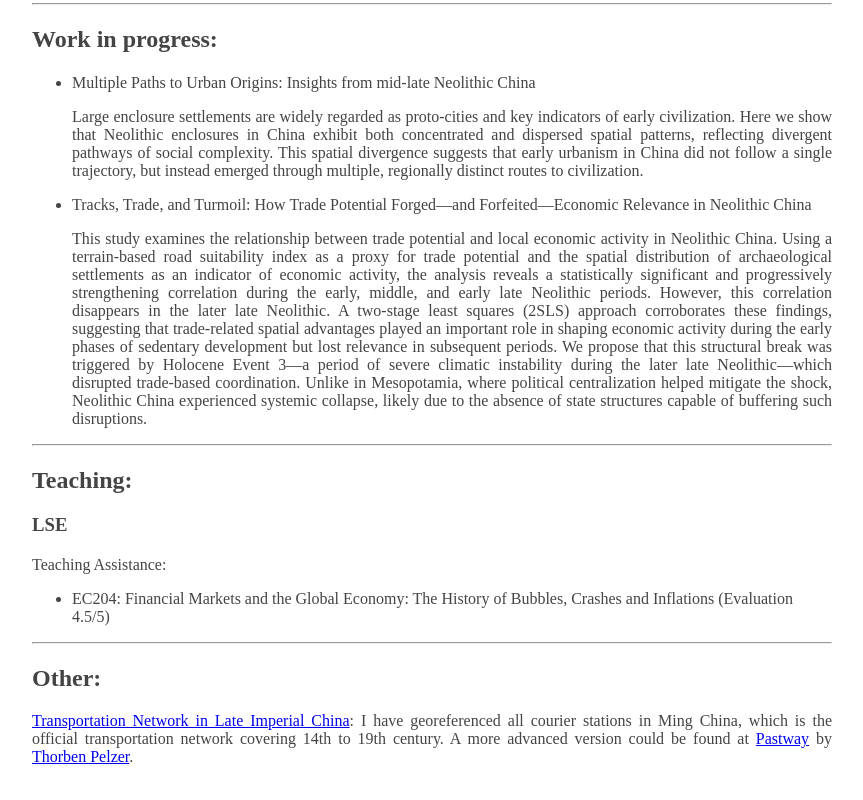
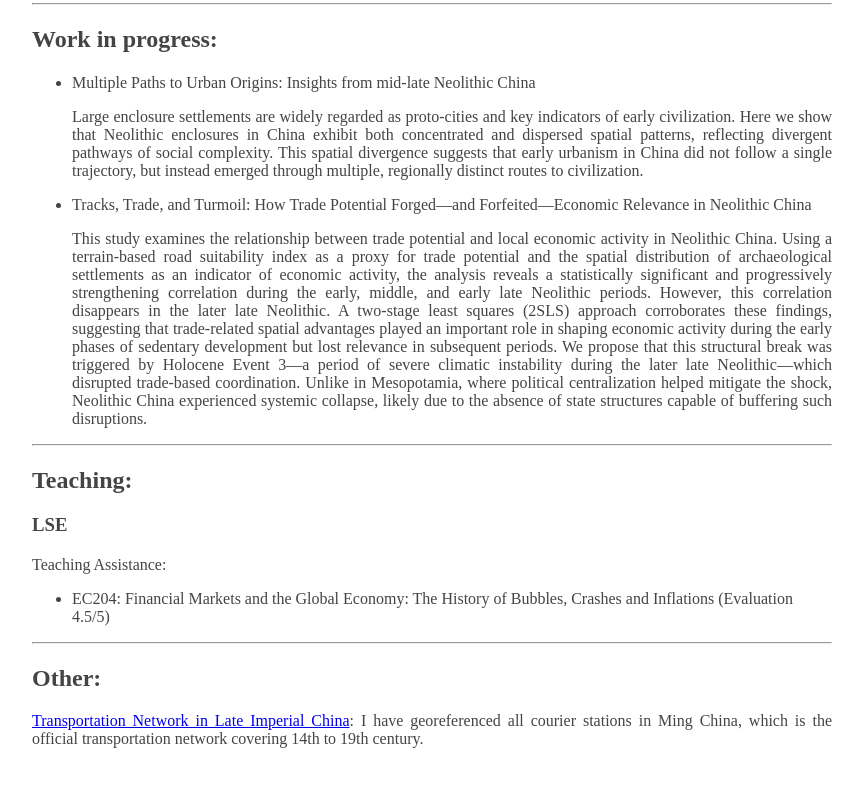
Before and after one commit to ruoranc/website, a plain HTML site: page index.html in a window 1280 px wide. Shown: the part 1120-1920 px from the top of the page, without its empty margins (208-1071 px from the left). Drawn offline with Linux system fonts and the light colour scheme.

Commit message:
Update index.html

```diff
--- a/index.html
+++ b/index.html
@@ -93,9 +93,6 @@
         <h2>Other:</h2>
           <p><a href="https://github.com/ruoranc/Mingroutes">Transportation Network in Late Imperial China</a>:
           I have georeferenced all courier stations in Ming China, which is the official transportation network covering 14th to 19th century.
-          A more advanced version could be found at <a href="https://turban.shinyapps.io/PASTWAY/">Pastway</a> by
-          <a href="https://tp451.github.io/">Thorben Pelzer</a>.</p>
-
 
     </body>
   </html>
```
